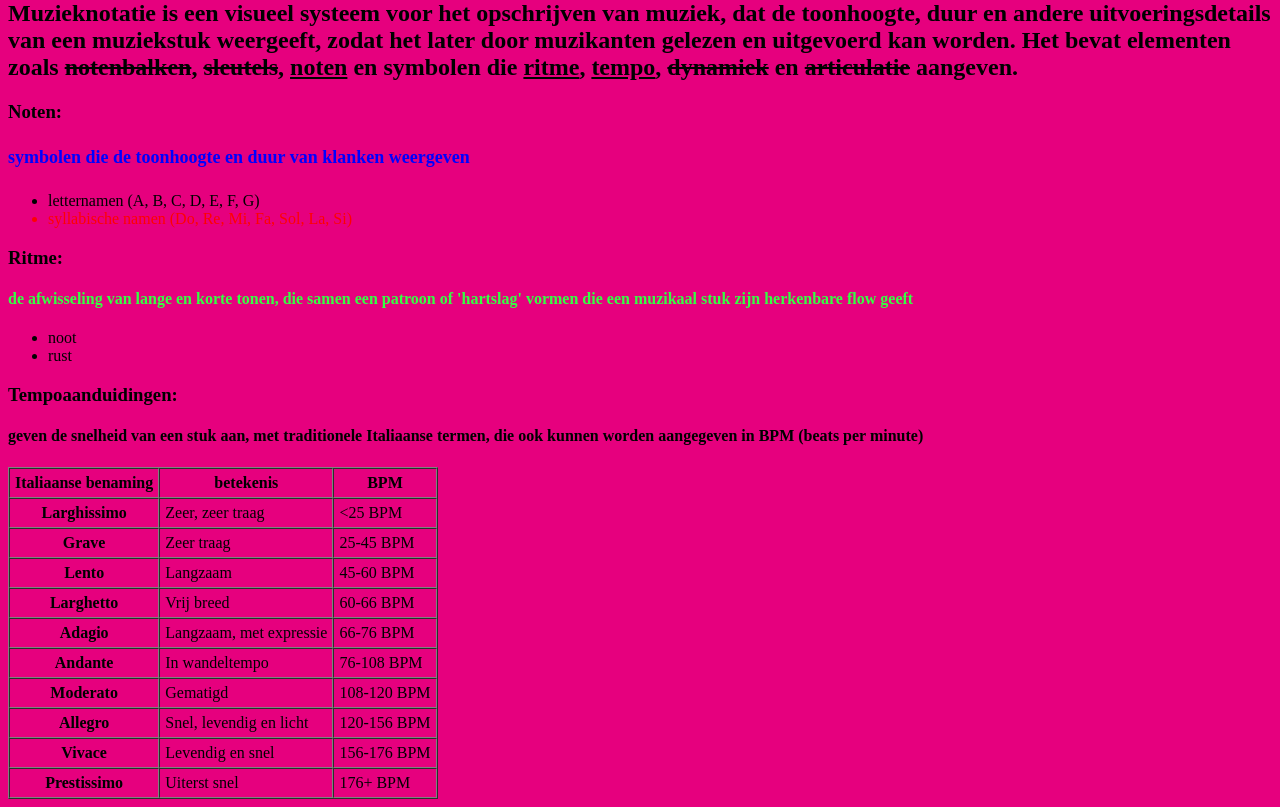
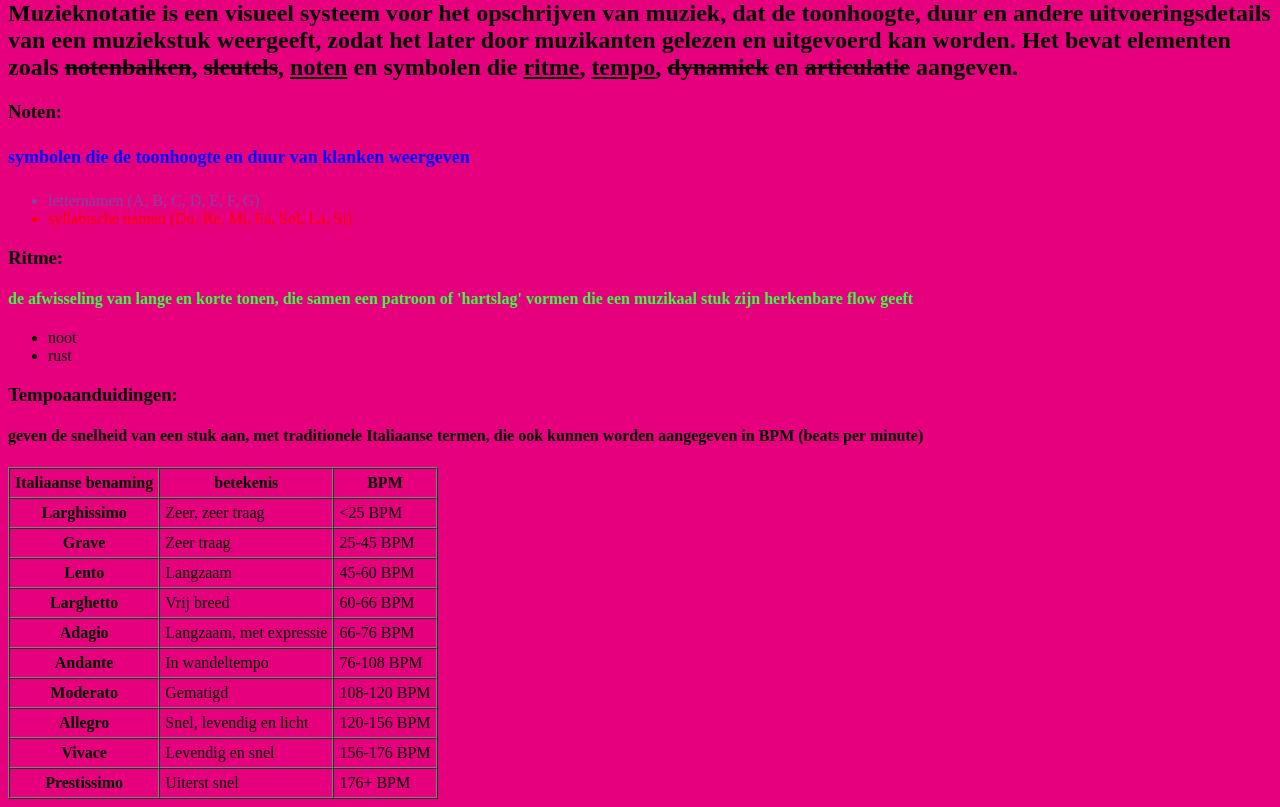
Before and after one commit to rasyawardana-w/htmlseminarieRW, a plain HTML site: page index.html in a window 1280 px wide. Shown: the part 66-873 px from the top of the page. Drawn offline with Linux system fonts and the light colour scheme.

Commit message:
Update index.html

```diff
--- a/index.html
+++ b/index.html
@@ -24,7 +24,7 @@
 
 
    <ul>
-  <li>letternamen (A, B, C, D, E, F, G)</li>
+  <li style="color: RGB(53%, 25%, 67%)">letternamen (A, B, C, D, E, F, G)</li>
   <li style="color: #ff0000;" > syllabische namen (Do, Re, Mi, Fa, Sol, La, Si)</li>
   </ul>
   <h3>Ritme:</h3>
```
